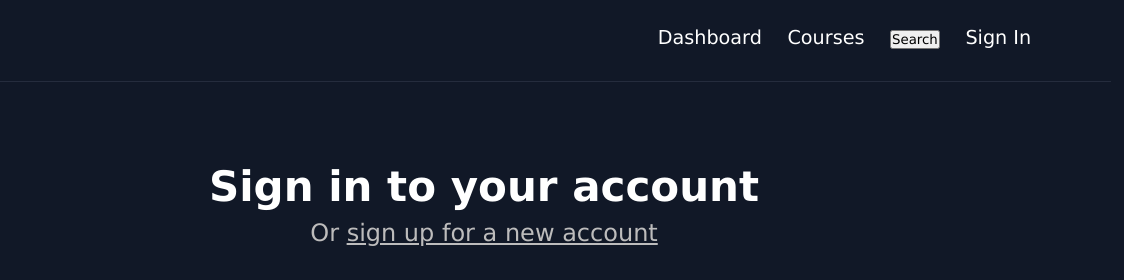
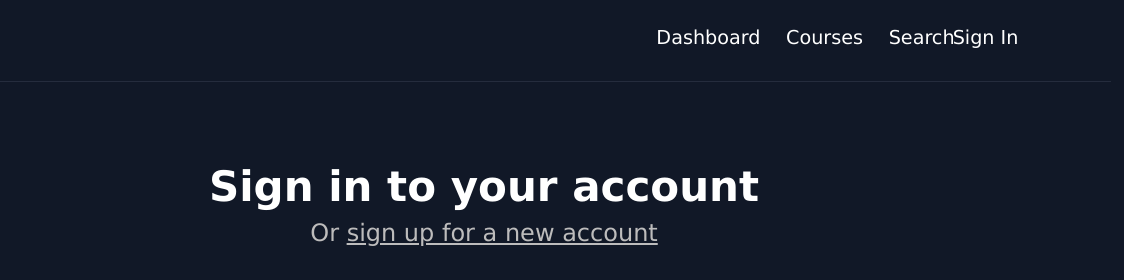
Before and after one commit to dilawarr/knowledege-wave, a plain HTML site: page sign_in.html in a window 1280 px wide. Shown: the top 280 px of the page, 156-1280 px from the left. Drawn offline with Linux system fonts and the light colour scheme.

Commit message:
Made styling changes to global.css

```diff
--- a/css/global.css
+++ b/css/global.css
@@ -27,7 +27,19 @@ footer p {
 nav {
     margin: 1vw ;
     padding-bottom: 3vh;
-    border-bottom: 0.1vw #252c3d solid;;
+    border-bottom: 0.1vw #252c3d solid;
+}
+
+nav ul button {
+    text-decoration: none;
+    font-family: "Lucida Sans Unicode", "Lucida Grande", sans-serif;
+    background: none;
+    color: #FFFFFF;
+    border: none;
+    width: 3vw;
+    height: 2vh;
+    font-size: 100%;
+    cursor: pointer;
 }
 
 nav ul li{
@@ -42,8 +54,12 @@ nav ul li{
     padding: 1vw;
 }
 
+nav ul li:hover {
+    border-bottom: 0.1vh #FFFFFF solid;
+}
+
 nav ul li:first-child {
-    padding-right: 10vh;
+    margin-right: 10vh;
 }
 nav ul li a {
     text-decoration: none;
```
Also changed, not shown: sign_up.html (+0 -1 lines).
